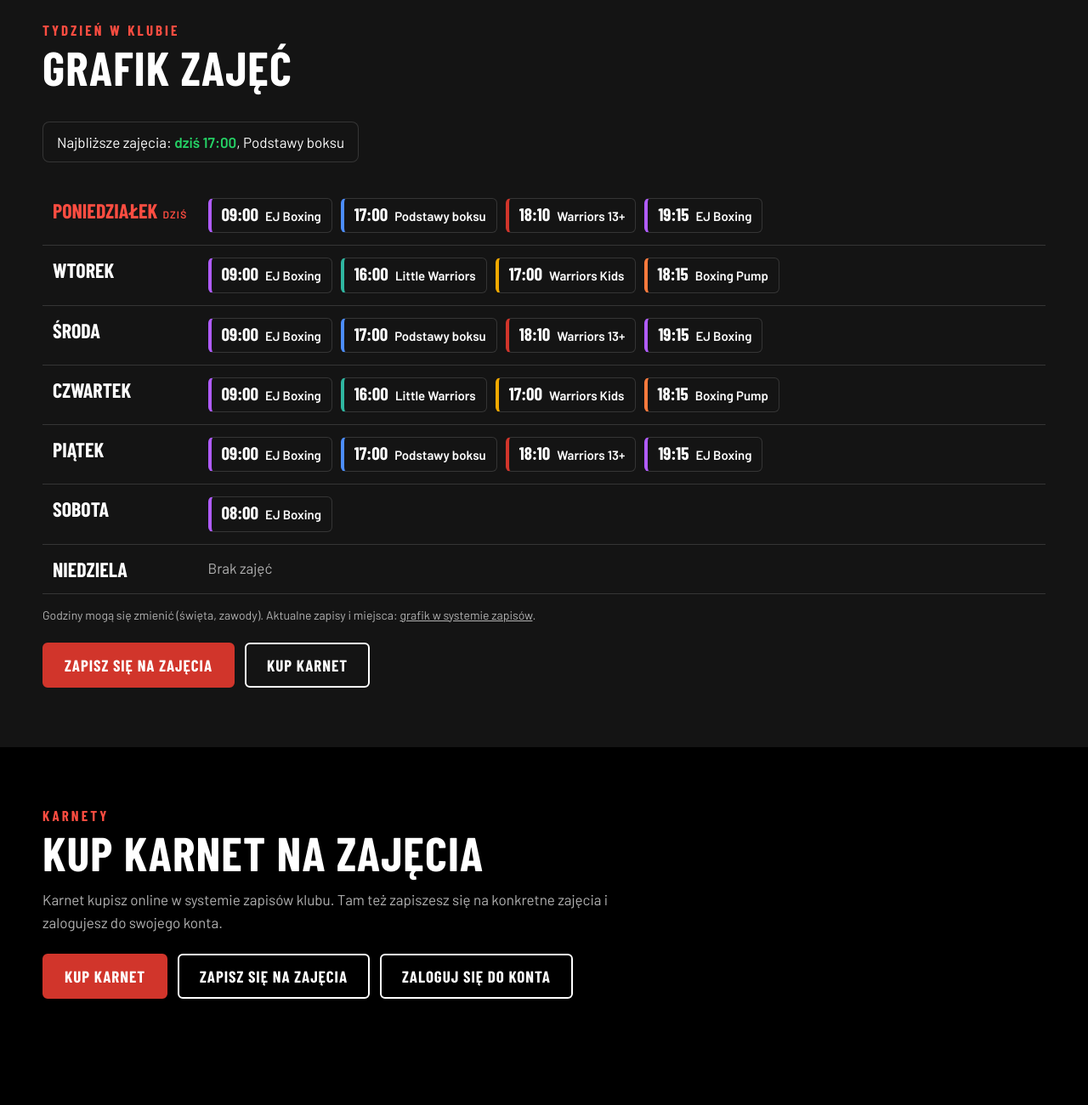
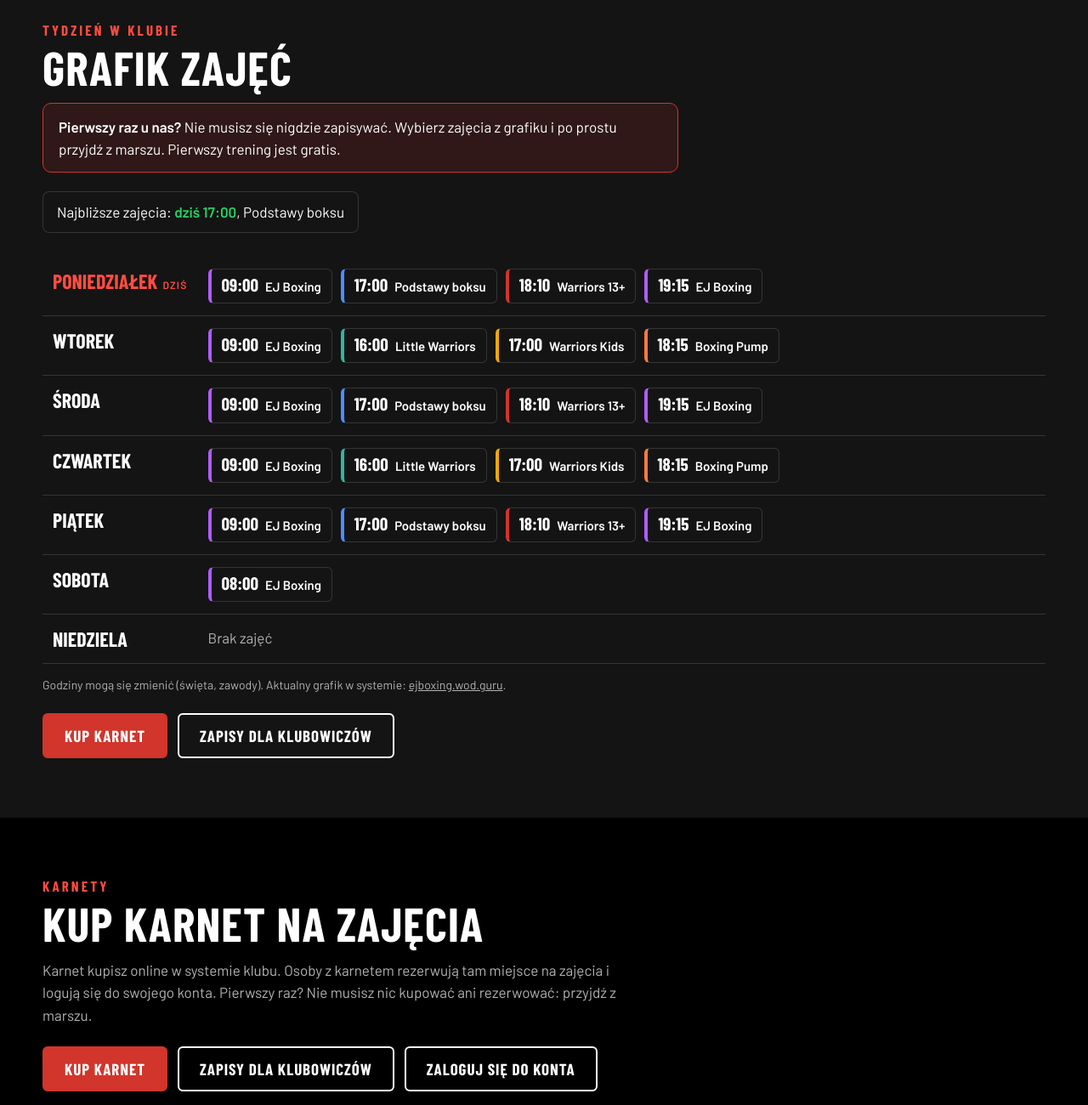
Before and after one commit to kubalutnik-arch/ejboxing-strona, a plain HTML site: page index.html in a window 1280 px wide. Shown: the part 1380-2680 px from the top of the page at 85% size. Drawn offline with nearby package versions, Linux system fonts and the light colour scheme; a web font is replaced by a local one.

Commit message:
Przyjdz z marszu, zapisy dla klubowiczow, trzesacy sie przycisk WhatsApp

```diff
--- a/index.html
+++ b/index.html
@@ -79,6 +79,7 @@ h2{font-size:clamp(36px,5vw,56px);font-weight:800;margin:6px 0 14px;line-height:
 .card p{color:var(--mut);font-size:16px}
 
 /* schedule */
+.first{margin-top:14px;max-width:44em;background:rgba(209,53,43,.14);border:1px solid var(--red);border-radius:10px;padding:14px 18px;font-size:17px}
 .next{margin-top:22px;display:inline-block;background:var(--navy);border:1px solid var(--line);border-radius:8px;padding:10px 16px}
 .next b{color:var(--ok)}
 table.sched{width:100%;border-collapse:collapse;margin-top:28px;font-size:17px}
@@ -177,7 +178,7 @@ footer{padding:40px 0;border-top:1px solid var(--line);color:var(--mut);font-siz
     <div>
       <span class="kicker">Gorzów Wielkopolski</span>
       <h1>Klub boksu dla dorosłych i dzieci</h1>
-      <p class="lead">Trenujemy technikę, kondycję i charakter. Od pierwszych kroków po sparingi. Pierwszy trening na próbę jest gratis.</p>
+      <p class="lead">Trenujemy technikę, kondycję i charakter. Od pierwszych kroków po sparingi. Pierwszy raz? Przyjdź z marszu na wybrane zajęcia. Pierwszy trening jest gratis.</p>
       <div class="cta">
         <a class="btn wa" href="https://wa.me/48726021052?text=Cze%C5%9B%C4%87!%20Chc%C4%99%20um%C3%B3wi%C4%87%20pierwszy%20trening%20gratis%20w%20EJ%20BOXING." target="_blank" rel="noopener">Napisz na WhatsApp</a>
         <a class="btn" href="https://ejboxing.wod.guru/karnety" target="_blank" rel="noopener">Kup karnet</a>
@@ -199,19 +200,20 @@ footer{padding:40px 0;border-top:1px solid var(--line);color:var(--mut);font-siz
 <section id="grafik" class="alt"><div class="wrap">
   <div class="eyebrow">Tydzień w klubie</div>
   <h2>Grafik zajęć</h2>
+  <p class="first"><b>Pierwszy raz u nas?</b> Nie musisz się nigdzie zapisywać. Wybierz zajęcia z grafiku i po prostu przyjdź z marszu. Pierwszy trening jest gratis.</p>
   <div class="next" id="next" hidden><span id="nextTxt"></span></div>
   <table class="sched" id="sched"></table>
-  <p class="note">Godziny mogą się zmienić (święta, zawody). Aktualne zapisy i miejsca: <a href="https://ejboxing.wod.guru/zajecia" target="_blank" rel="noopener">grafik w systemie zapisów</a>.</p>
-  <p style="margin-top:22px;display:flex;flex-wrap:wrap;gap:12px"><a class="btn" href="https://ejboxing.wod.guru/zajecia" target="_blank" rel="noopener">Zapisz się na zajęcia</a> <a class="btn ghost" href="https://ejboxing.wod.guru/karnety" target="_blank" rel="noopener">Kup karnet</a></p>
+  <p class="note">Godziny mogą się zmienić (święta, zawody). Aktualny grafik w systemie: <a href="https://ejboxing.wod.guru/zajecia" target="_blank" rel="noopener">ejboxing.wod.guru</a>.</p>
+  <p style="margin-top:22px;display:flex;flex-wrap:wrap;gap:12px"><a class="btn" href="https://ejboxing.wod.guru/karnety" target="_blank" rel="noopener">Kup karnet</a> <a class="btn ghost" href="https://ejboxing.wod.guru/zajecia" target="_blank" rel="noopener">Zapisy dla klubowiczów</a></p>
 </div></section>
 
 <section id="karnety"><div class="wrap">
   <div class="eyebrow">Karnety</div>
   <h2>Kup karnet na zajęcia</h2>
-  <p class="sub">Karnet kupisz online w systemie zapisów klubu. Tam też zapiszesz się na konkretne zajęcia i zalogujesz do swojego konta.</p>
+  <p class="sub">Karnet kupisz online w systemie klubu. Osoby z karnetem rezerwują tam miejsce na zajęcia i logują się do swojego konta. Pierwszy raz? Nie musisz nic kupować ani rezerwować: przyjdź z marszu.</p>
   <p style="margin-top:24px;display:flex;flex-wrap:wrap;gap:12px">
     <a class="btn" href="https://ejboxing.wod.guru/karnety" target="_blank" rel="noopener">Kup karnet</a>
-    <a class="btn ghost" href="https://ejboxing.wod.guru/zajecia" target="_blank" rel="noopener">Zapisz się na zajęcia</a>
+    <a class="btn ghost" href="https://ejboxing.wod.guru/zajecia" target="_blank" rel="noopener">Zapisy dla klubowiczów</a>
     <a class="btn ghost" href="https://ejboxing.wod.guru/en/user/login" target="_blank" rel="noopener">Zaloguj się do konta</a>
   </p>
 </div></section>
@@ -233,22 +235,22 @@ footer{padding:40px 0;border-top:1px solid var(--line);color:var(--mut);font-siz
   <div class="eyebrow">Jak zacząć</div>
   <h2>Trzy proste kroki</h2>
   <ol class="steps">
-    <li><h3>Napisz lub zadzwoń</h3><p>WhatsApp lub telefon. Odpowiemy i dobierzemy grupę.</p></li>
-    <li><h3>Przyjdź na próbę</h3><p>Pierwszy trening gratis. Weź strój sportowy i butelkę wody.</p></li>
-    <li><h3>Wybierz karnet</h3><p>Podoba Ci się? Karnet kupisz online w systemie zapisów.</p></li>
+    <li><h3>Wybierz zajęcia</h3><p>Zobacz grafik i wybierz grupę, która Ci pasuje. Masz pytania? Napisz na WhatsApp.</p></li>
+    <li><h3>Przyjdź z marszu</h3><p>Bez zapisów i bez opłat. Pierwszy trening gratis. Weź strój sportowy i butelkę wody.</p></li>
+    <li><h3>Wybierz karnet</h3><p>Podoba Ci się? Karnet kupisz online, a miejsca na kolejne zajęcia rezerwujesz w systemie.</p></li>
   </ol>
 </div></section>
 
 <section id="kontakt"><div class="wrap">
   <div class="eyebrow">Kontakt</div>
   <h2>Odezwij się do nas</h2>
-  <p class="sub">Napisz na WhatsAppie, a odpowiemy i ustalimy, na którą grupę przyjdziesz.</p>
+  <p class="sub">Masz pytania przed pierwszym treningiem? Napisz na WhatsAppie, a odpowiemy i doradzimy grupę.</p>
   <p class="bigcta"><a class="btn wa" href="https://wa.me/48726021052?text=Cze%C5%9B%C4%87!%20Chc%C4%99%20um%C3%B3wi%C4%87%20pierwszy%20trening%20gratis%20w%20EJ%20BOXING." target="_blank" rel="noopener">Napisz na WhatsApp: 726 021 052</a></p>
   <div class="contact">
     <a class="ct" href="tel:+48726021052"><svg viewBox="0 0 24 24" aria-hidden="true"><path d="M6.600 10.800a15 15 0 0 0 6.600 6.600l2.200-2.200a1 1 0 0 1 1-.25 11 11 0 0 0 3.600.6 1 1 0 0 1 1 1V20a1 1 0 0 1-1 1A17 17 0 0 1 3 4a1 1 0 0 1 1-1h3.500a1 1 0 0 1 1 1c0 1.300.2 2.500.6 3.600a1 1 0 0 1-.25 1z"/></svg><span><b>Zadzwoń</b><small>+48 726 021 052</small></span></a>
     <a class="ct" href="https://www.instagram.com/ejbox.ing/" target="_blank" rel="noopener"><svg viewBox="0 0 24 24" aria-hidden="true"><path d="M7 2h10a5 5 0 0 1 5 5v10a5 5 0 0 1-5 5H7a5 5 0 0 1-5-5V7a5 5 0 0 1 5-5zm0 2a3 3 0 0 0-3 3v10a3 3 0 0 0 3 3h10a3 3 0 0 0 3-3V7a3 3 0 0 0-3-3H7zm5 3.500A4.500 4.500 0 1 1 7.500 12 4.500 4.500 0 0 1 12 7.500zm0 2A2.500 2.500 0 1 0 14.500 12 2.500 2.500 0 0 0 12 9.500zM17.300 6a1.100 1.100 0 1 1-1.100 1.100A1.100 1.100 0 0 1 17.300 6z"/></svg><span><b>Instagram</b><small>@ejbox.ing</small></span></a>
     <a class="ct" href="https://www.facebook.com/profile.php?id=61563679930004" target="_blank" rel="noopener"><svg viewBox="0 0 24 24" aria-hidden="true"><path d="M13.500 22v-8.200h2.800l.4-3.300h-3.200V8.400c0-.9.300-1.600 1.600-1.600h1.700V3.900A22 22 0 0 0 14.400 3.800c-2.500 0-4.200 1.500-4.200 4.300v2.400H7.400v3.300h2.800V22h3.300z"/></svg><span><b>Facebook</b><small>EJ BOXING</small></span></a>
-    <a class="ct" href="https://ejboxing.wod.guru/karnety" target="_blank" rel="noopener"><svg viewBox="0 0 24 24" aria-hidden="true"><path d="M3 6h18v4a2 2 0 0 0 0 4v4H3v-4a2 2 0 0 0 0-4V6zm5 2v8h2V8H8z"/></svg><span><b>Kup karnet</b><small>Zapisy i płatności online</small></span></a>
+    <a class="ct" href="https://ejboxing.wod.guru/karnety" target="_blank" rel="noopener"><svg viewBox="0 0 24 24" aria-hidden="true"><path d="M3 6h18v4a2 2 0 0 0 0 4v4H3v-4a2 2 0 0 0 0-4V6zm5 2v8h2V8H8z"/></svg><span><b>Kup karnet</b><small>Płatności online</small></span></a>
   </div>
 </div></section>
 
```
